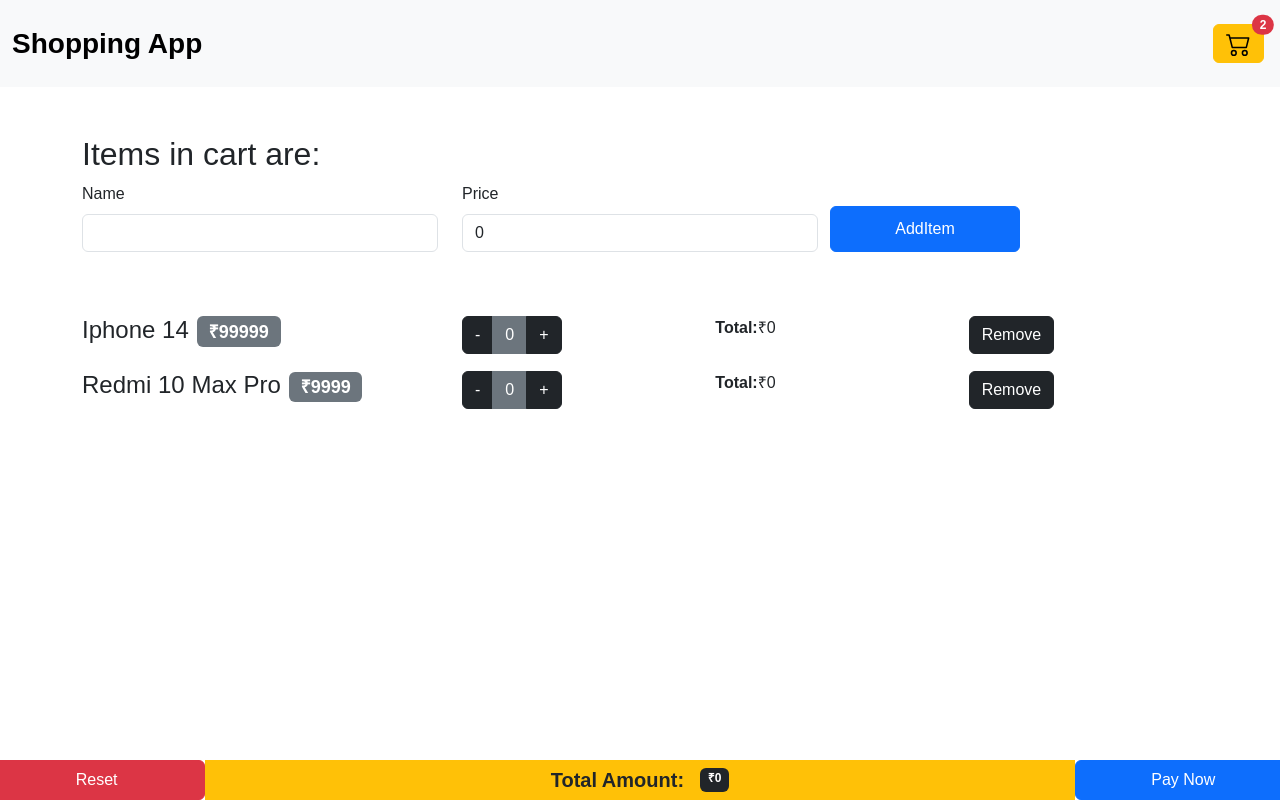
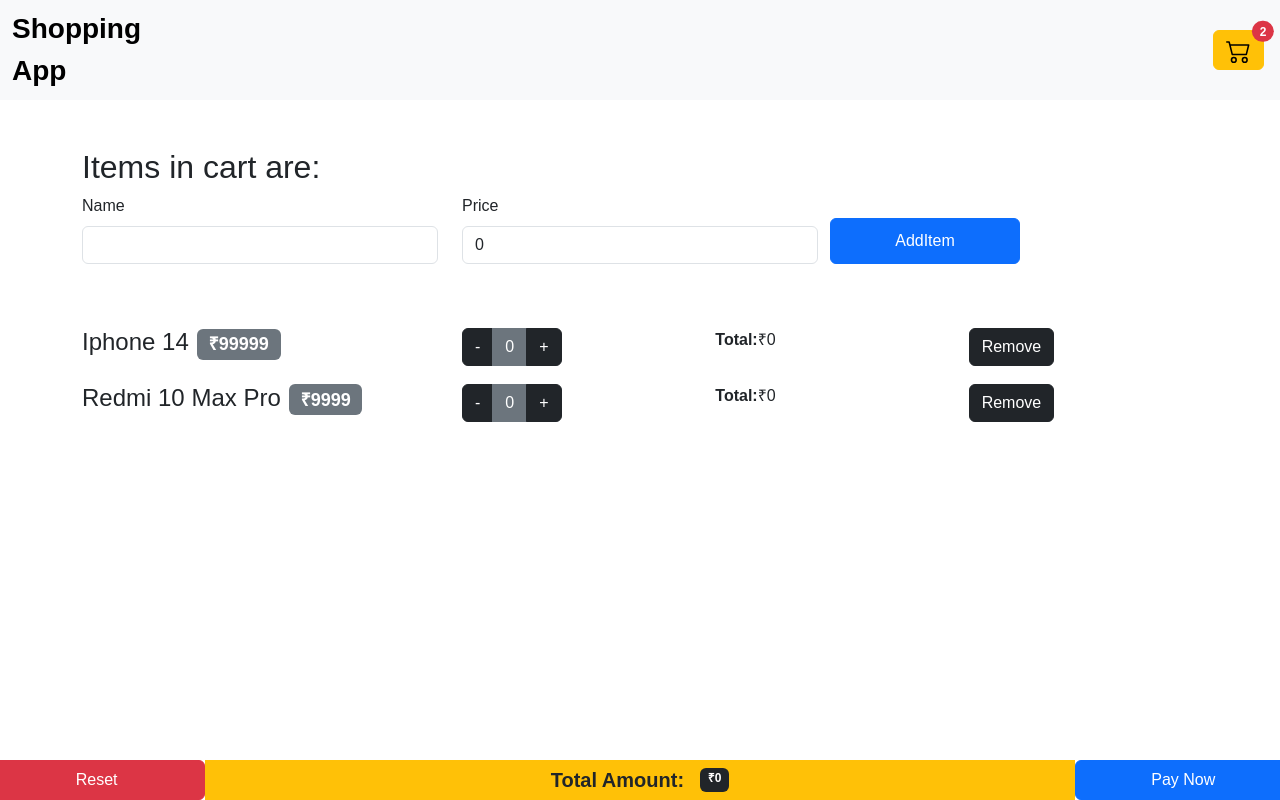
Before and after one commit to Kajalsah7611/ShoppingCart-React, a React (Create React App) app: page / in a window 1280 px wide. Built offline with nearby package versions, Linux system fonts and the light colour scheme.

Commit message:
style logo name

```diff
--- a/src/components/Navbar.js
+++ b/src/components/Navbar.js
@@ -6,8 +6,9 @@
     const { totalQuantity } = this.props;
     return (
       <nav className="navbar navbar-expand-lg bg-body-tertiary">
-        <div className="container-fluid">
-          <a className="navbar-brand fw-bold fs-3">Shopping App</a>
+        <div className="container-fluid d-flex flex-column align-items-start">
+         <div className="mb-0"> <a className="navbar-brand fw-bold fs-3 ">Shopping</a></div>
+         <div className="mb-0 text-end"><a className="navbar-brand fw-bold fs-3 ">App</a></div>
         </div>
 
         <button
```
